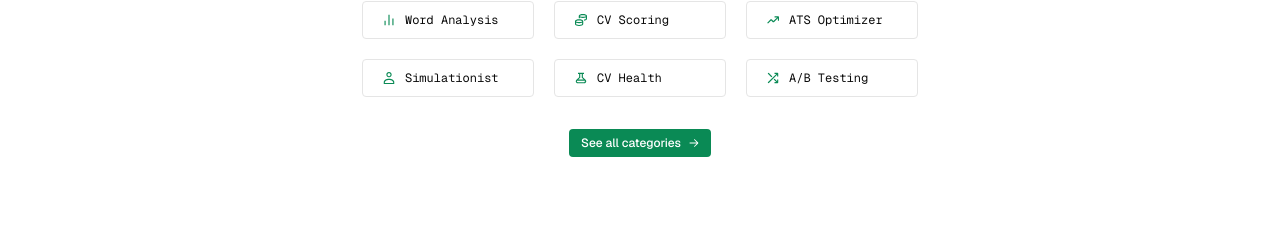
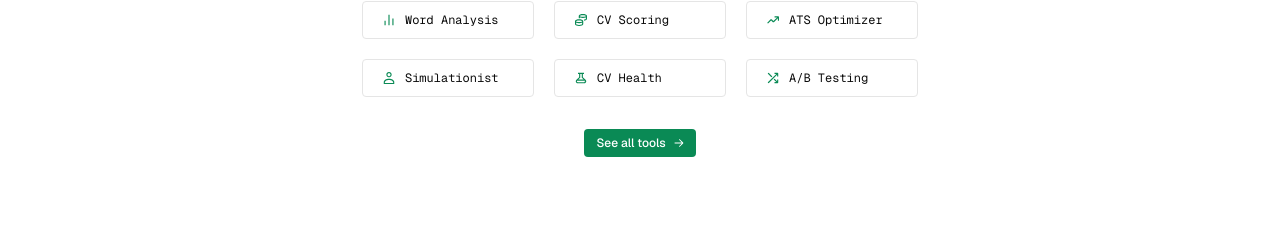
Before and after one commit to ShayokhShorfuddin/talgach-ai, a Next.js app: page / in a window 1280 px wide. Shown: the part 1906-2131 px from the top of the page. Built offline with nearby package versions, Linux system fonts and the light colour scheme.

Commit message:
fix minor inconsistency

```diff
--- a/app/_components/cv-tools.tsx
+++ b/app/_components/cv-tools.tsx
@@ -96,7 +96,7 @@ export function CVTools() {
         type="button"
         className="flex items-center bg-talgach-green py-1.5 px-3 rounded text-xs font-medium text-white hover:cursor-pointer select-none mt-8"
       >
-        <span>See all categories</span>
+        <span>See all tools</span>
         <Image
           src={arrow_right_white}
           alt="Arrow right icon"
```
